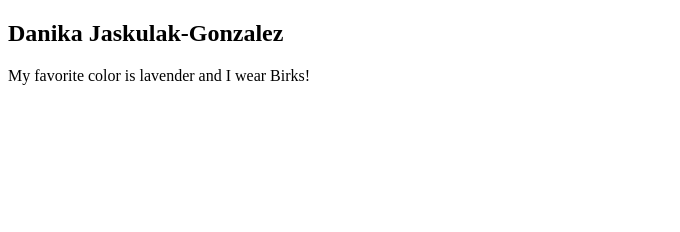
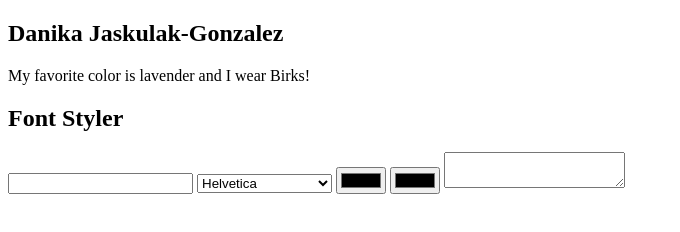
Before and after one commit to djaskulak/Final-Assessment-WEB1.0, a plain HTML site: page index.html in a window 1280 px wide. Shown: the whole page, without its empty margins (0-680 px from the left). Drawn offline with Linux system fonts and the light colour scheme.

Commit message:
part 3: input html section

```diff
--- a/index.html
+++ b/index.html
@@ -10,27 +10,50 @@
     </title>
 
     <body>
+        <!--This section will be in a column on the left-->
         <div id="left">
+            <!--This section with have the student info on the top left-->
             <section id="student-info">
+                <!--My name-->
                 <h1>
                     Danika Jaskulak-Gonzalez
                 </h1>
 
+                <!--Small blurb about me-->
                 <p>
                     My favorite color is lavender and I wear Birks!
                 </p>
             </section>
 
+            <!--Section with the data input that will edit the page-->
             <section id="data-input">
+                <!--This is the heading for the input section-->
+                <h1>
+                    Font Styler
+                </h1>
 
+                <!--This is all the input-->
+                <input id-"input-size" type="number">
+                <select id="select-font">
+                    <option>Helvetica</option>
+                    <option>Arial</option>
+                    <option>Times New Roman</option>
+                    <option>Geogia</option>
+                </select>
+                <input id="input-color" type="color" value="#000">
+                <input id="input=bg-color" type="color" value="#fff">
+                <textarea id="enter-text"></textarea>
             </section>
         </div>
 
+        <!--This section will be in a column on the right-->
         <div id="right">
+            <!--Section that will be altered with input on the left bottom section-->
             <section id="headline-display">
 
             </section>
 
+            <!--section that will show what the css looks like-->
             <section is="data-output">
 
             </section>
```
